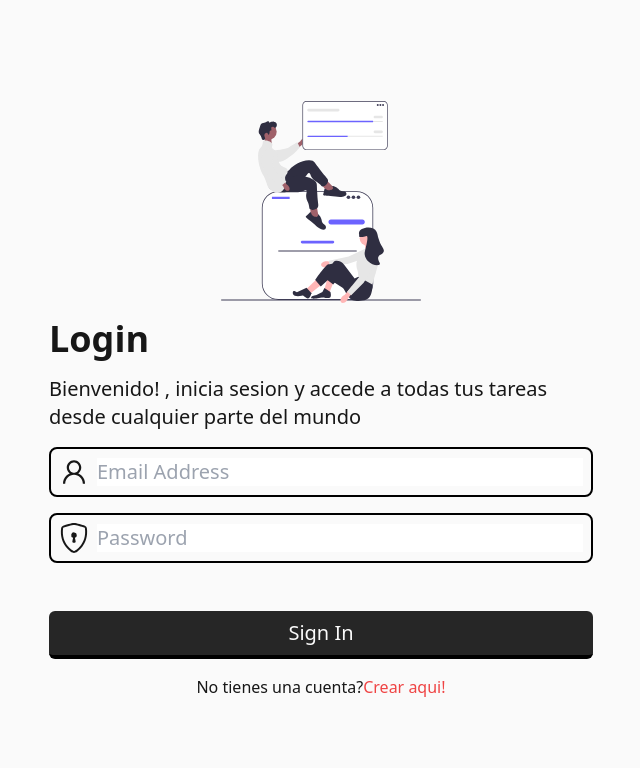
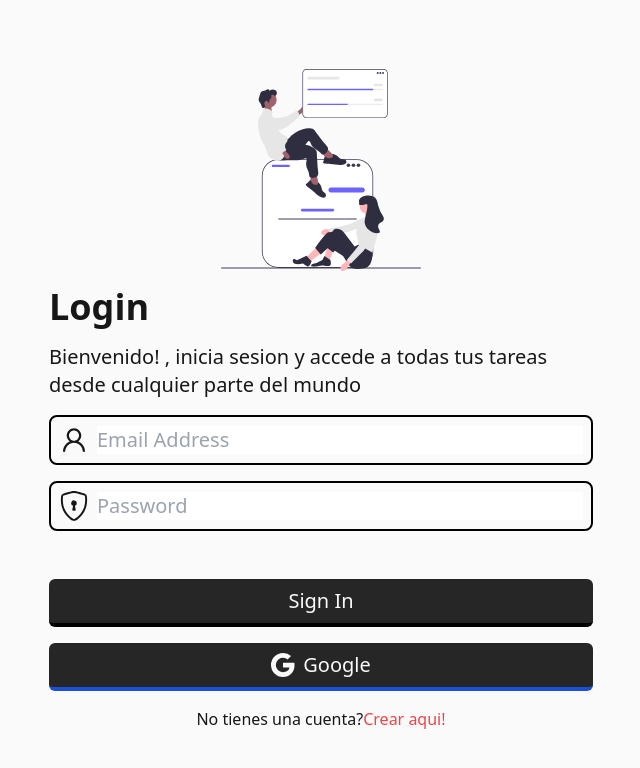
Before and after one commit to Numonu/neotask, a Next.js app: page /login in a window 1280 px wide. Shown: the top 768 px of the page, without its empty margins (319-959 px from the left). Built offline with nearby package versions, Linux system fonts and the light colour scheme.

Commit message:
he agregado el boton de login con google al componente loginform

```diff
--- a/src/components/molecules/LoginForm.jsx
+++ b/src/components/molecules/LoginForm.jsx
@@ -1,5 +1,5 @@
 import { AiOutlineUser } from "react-icons/ai";
-import { BsShieldLock } from "react-icons/bs";
+import { BsShieldLock , BsGoogle } from "react-icons/bs";
 import Button from "../atoms/Button";
 import Input from "../atoms/Input";
 
@@ -21,6 +21,10 @@ export default function LoginForm() {
 				<Button className="mt-8">
 					Sign In
 				</Button>
+				<Button className="bg-blue-400 border-blue-700  hover:bg-blue-600 hover:border-blue-900">
+					<BsGoogle className="text-2xl"/>
+					<span>Google</span>
+				</Button>
 			</form>
 		</>
 	);
```
